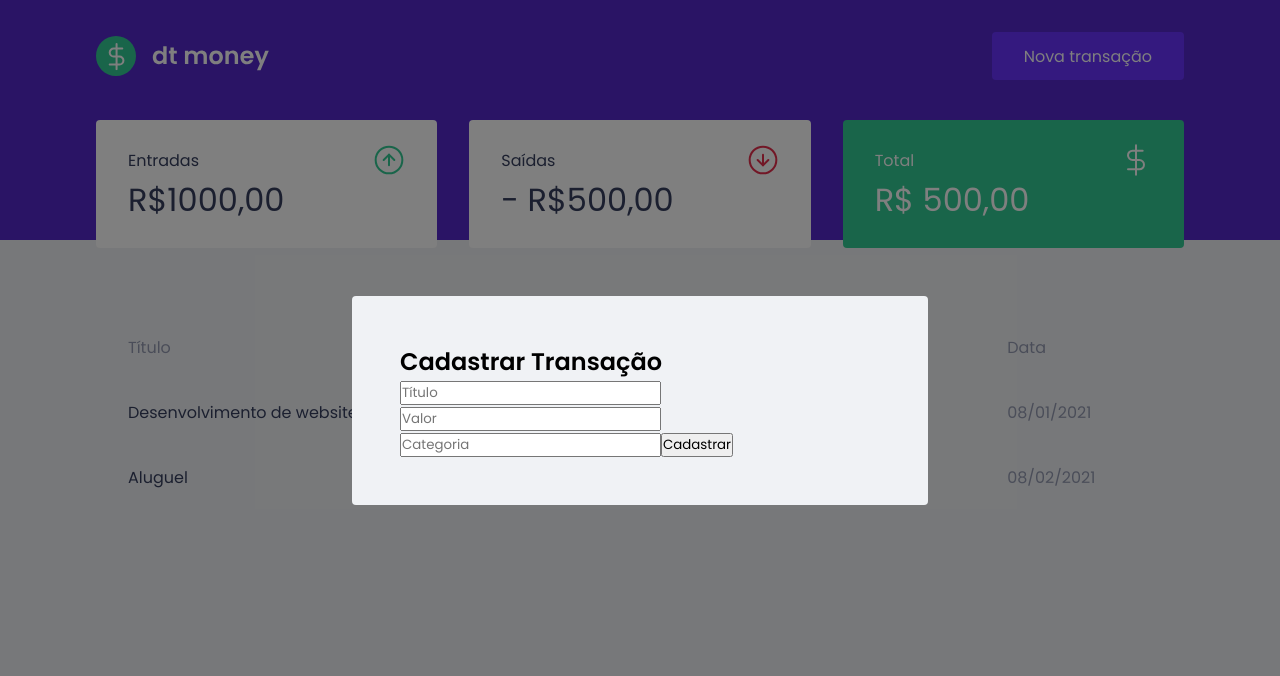
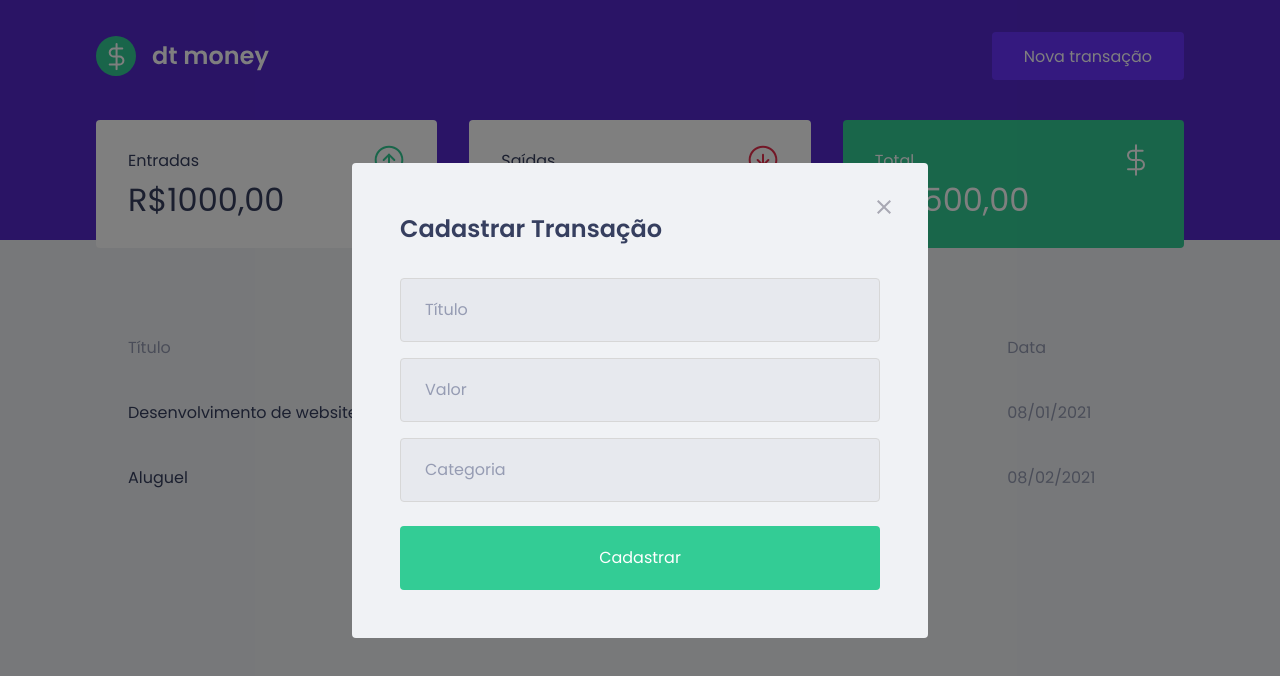
Before and after one commit to mstarkRules/02-dt-money, a React (Create React App) app: page / in a window 1280 px wide. Both pictures are taken after a click on the button "Nova transação". Shown: the top 676 px of the page. Built offline with nearby package versions, Linux system fonts and the light colour scheme; no server answers; what miragejs would draw is missing.

Commit message:
🛠 criado botão de fechar e estilizado. Criado estilo do formulario e inputs

```diff
--- a/src/components/NewTransactionModal/index.tsx
+++ b/src/components/NewTransactionModal/index.tsx
@@ -1,5 +1,6 @@
 import Modal from "react-modal";
 import { Container } from "./styles";
+import closeImg from "../../assets/close.svg";
 
 interface NewTransactionModalProps {
   isOpen: boolean;
@@ -17,6 +18,13 @@
       overlayClassName="react-modal-overlay"
       className="react-modal-content"
     >
+      <button
+        type="button"
+        onClick={onRequestClose}
+        className="react-modal-close"
+      >
+        <img src={closeImg} alt="Fechar modal" />
+      </button>
       <Container>
         <h2>Cadastrar Transação</h2>
         <input placeholder="Título" />
--- a/src/components/NewTransactionModal/styles.ts
+++ b/src/components/NewTransactionModal/styles.ts
@@ -1,3 +1,48 @@
 import styled from "styled-components";
 
-export const Container = styled.form``;
+export const Container = styled.form`
+  h2 {
+    color: var(--text-title);
+    font-size: 1.5rem;
+    margin-bottom: 2rem;
+  }
+
+  input {
+    width: 100%;
+    padding: 0 1.5rem;
+    height: 4rem;
+    border-radius: 0.25rem;
+
+    border: 1px solid #d7d7d7;
+    background: #e7e9ee;
+
+    font-weight: 400;
+    font-size: 1rem;
+
+    &::placeholder {
+      color: var(--text-body);
+    }
+
+    & + input {
+      margin-top: 1rem;
+    }
+  }
+
+  button[type="submit"] {
+    width: 100%;
+    padding: 0 1.5rem;
+    height: 4rem;
+    background: var(--green);
+    color: #fff;
+    border-radius: 0.25rem;
+    border: 0;
+    font-size: 1rem;
+    margin-top: 1.5rem;
+
+    transition: filter 0.2s;
+
+    &:hover {
+      filter: brightness(0.9);
+    }
+  }
+`;
--- a/src/styles/global.ts
+++ b/src/styles/global.ts
@@ -77,4 +77,18 @@
 
     }
 
+    .react-modal-close{
+        position: absolute;
+        right: 1.5rem;
+        top: 1.5rem;
+        border: 0;
+        background: transparent;
+
+        transition: filter 0.2s;
+
+        &:hover{
+            filter: brightness(0.8);
+        }
+    }
+
 `;
```
